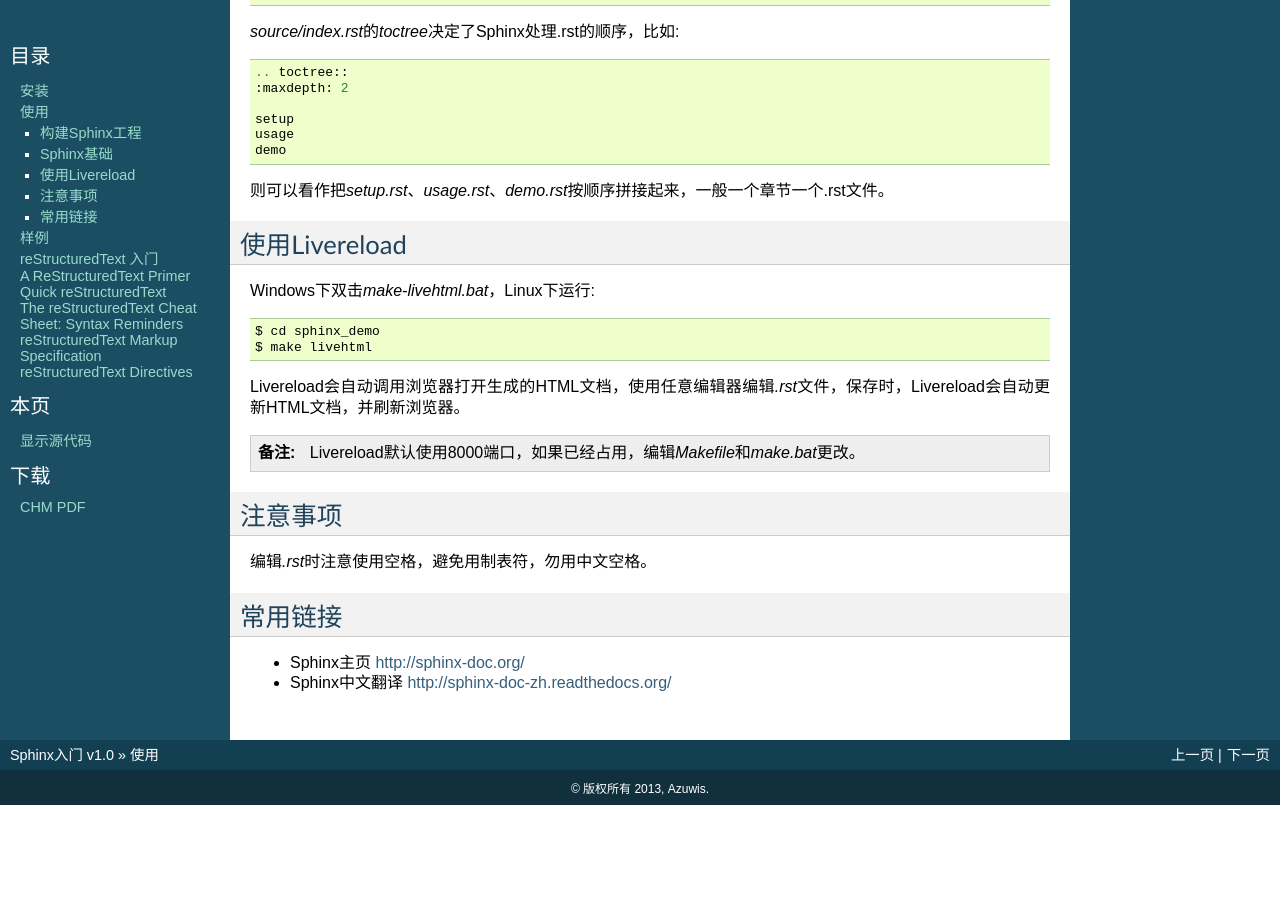
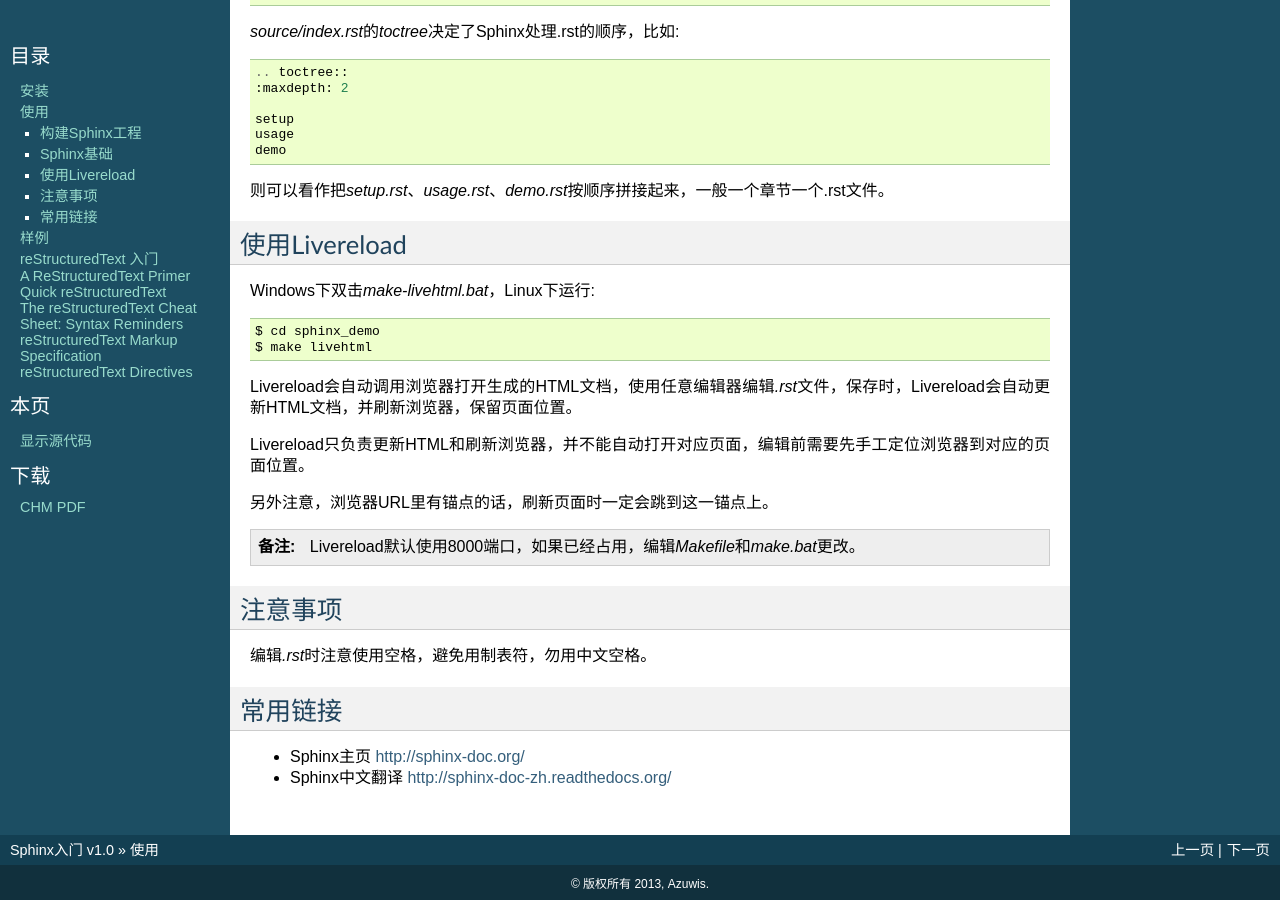
Before and after one commit to azuwis/sphinx_demo, a Sphinx documentation site: the page built from source/usage.rst, in a window 1280 px wide and 900 px high, scrolled down 933 px. Built offline with Sphinx 7.4.7, drawn with Linux system fonts in a browser that asks for light colours; before the commit the page ends 1738 px from its top, so only the background shows below that.

Commit message:
Mention livereload cons.

```diff
--- a/source/usage.rst
+++ b/source/usage.rst
@@ -65,7 +65,11 @@
     $ cd sphinx_demo
     $ make livehtml
 
-Livereload会自动调用浏览器打开生成的HTML文档，使用任意编辑器编辑\ `.rst`\ 文件，保存时，Livereload会自动更新HTML文档，并刷新浏览器。
+Livereload会自动调用浏览器打开生成的HTML文档，使用任意编辑器编辑\ `.rst`\ 文件，保存时，Livereload会自动更新HTML文档，并刷新浏览器，保留页面位置。
+
+Livereload只负责更新HTML和刷新浏览器，并不能自动打开对应页面，编辑前需要先手工定位浏览器到对应的页面位置。
+
+另外注意，浏览器URL里有锚点的话，刷新页面时一定会跳到这一锚点上。
 
 .. NOTE::
    Livereload默认使用8000端口，如果已经占用，编辑\ `Makefile`\ 和\ `make.bat`\ 更改。
```
